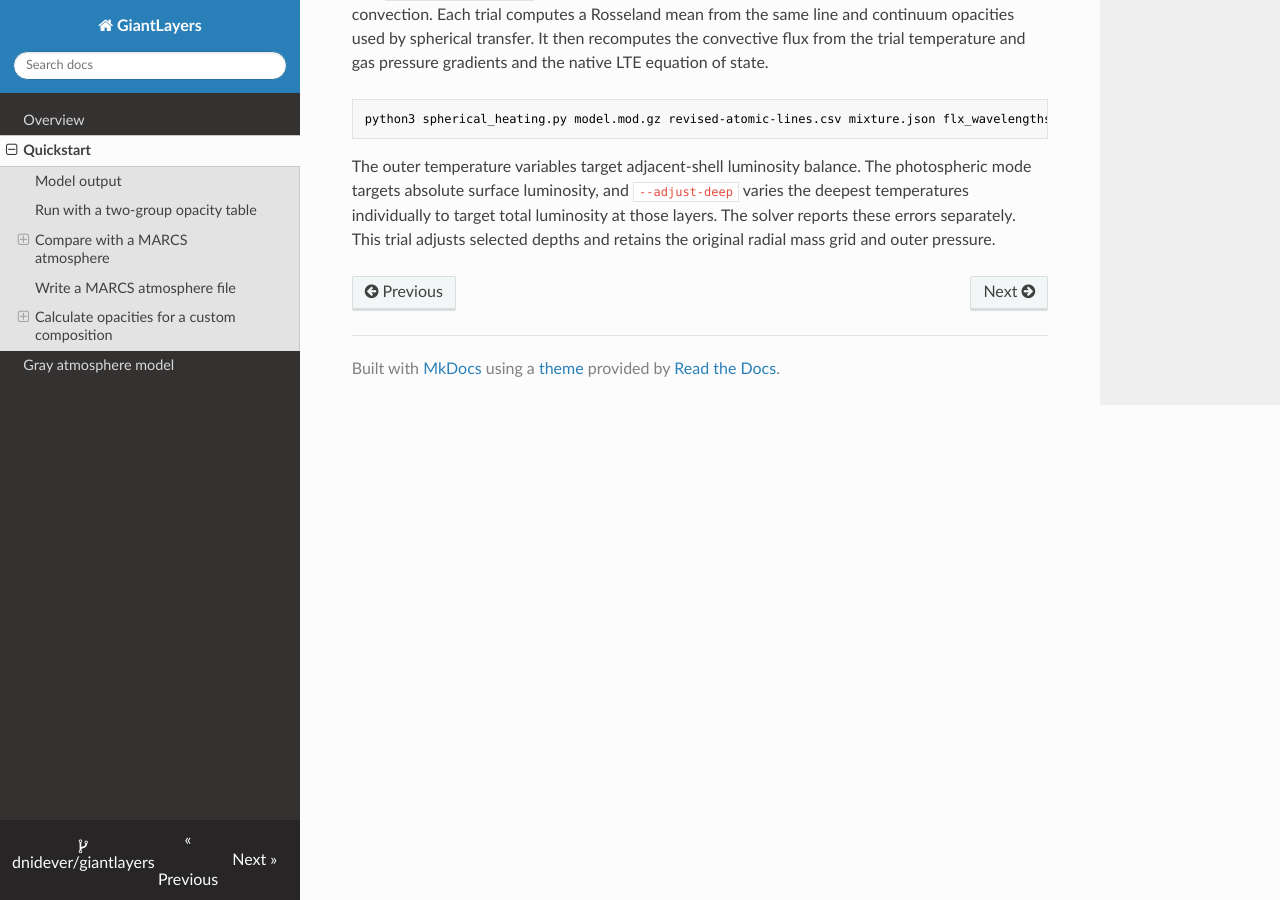
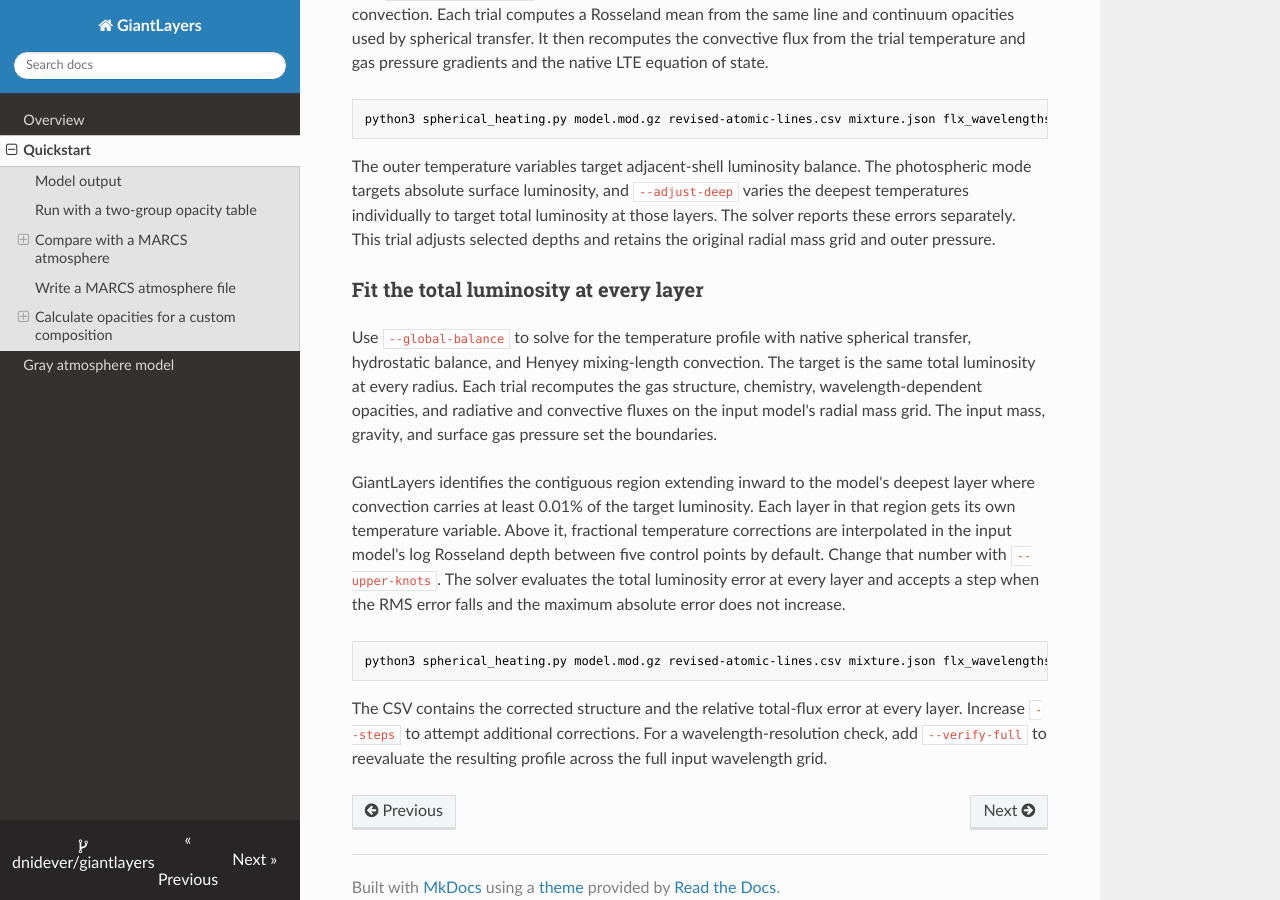
Before and after one commit to dnidever/giantlayers, an MkDocs documentation site: the page built from docs/quickstart.md, in a window 1280 px wide and 900 px high, scrolled down 8731 px. Built offline with MkDocs 1.6.1, drawn with Linux system fonts in a browser that asks for light colours; nearby versions of some CDN libraries.

Commit message:
Document whole-atmosphere luminosity balance

````diff
--- a/docs/quickstart.md
+++ b/docs/quickstart.md
@@ -257,3 +257,16 @@ python3 spherical_heating.py model.mod.gz revised-atomic-lines.csv mixture.json
 ```
 
 The outer temperature variables target adjacent-shell luminosity balance. The photospheric mode targets absolute surface luminosity, and `--adjust-deep` varies the deepest temperatures individually to target total luminosity at those layers. The solver reports these errors separately. This trial adjusts selected depths and retains the original radial mass grid and outer pressure.
+
+
+### Fit the total luminosity at every layer
+
+Use `--global-balance` to solve for the temperature profile with native spherical transfer, hydrostatic balance, and Henyey mixing-length convection. The target is the same total luminosity at every radius. Each trial recomputes the gas structure, chemistry, wavelength-dependent opacities, and radiative and convective fluxes on the input model's radial mass grid. The input mass, gravity, and surface gas pressure set the boundaries.
+
+GiantLayers identifies the contiguous region extending inward to the model's deepest layer where convection carries at least 0.01% of the target luminosity. Each layer in that region gets its own temperature variable. Above it, fractional temperature corrections are interpolated in the input model's log Rosseland depth between five control points by default. Change that number with `--upper-knots`. The solver evaluates the total luminosity error at every layer and accepts a step when the RMS error falls and the maximum absolute error does not increase.
+
+```sh
+python3 spherical_heating.py model.mod.gz revised-atomic-lines.csv mixture.json flx_wavelengths.vac.gz --global-balance --stride 400 --core-rays 24 --steps 1 --kernel ./spherical_kernel.so --molecular-cross-section tio.json.gz > global-luminosity.csv
+```
+
+The CSV contains the corrected structure and the relative total-flux error at every layer. Increase `--steps` to attempt additional corrections. For a wavelength-resolution check, add `--verify-full` to reevaluate the resulting profile across the full input wavelength grid.
````
